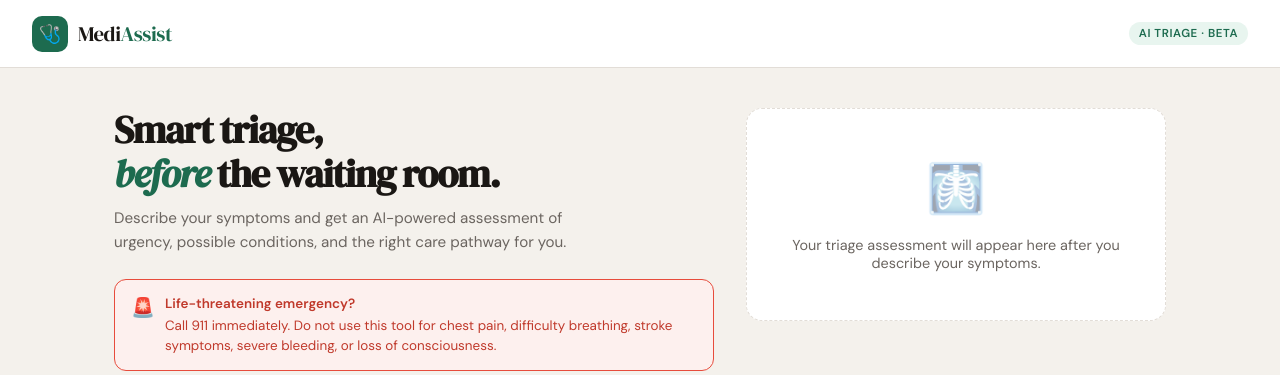
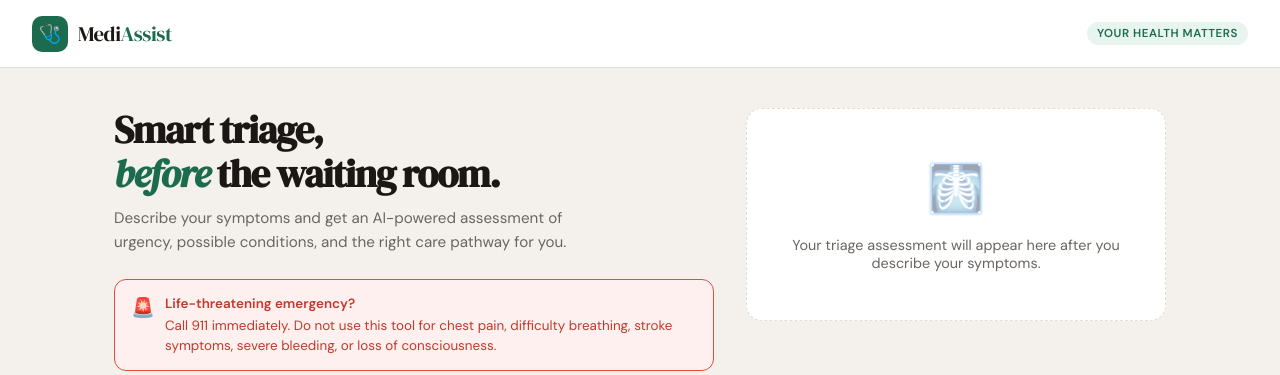
Before and after one commit to nonhleB/MediAssist, a Flask app: page / in a window 1280 px wide. Shown: the top 375 px of the page. Run offline with Flask 3, Linux system fonts and the light colour scheme; parts of the project's set-up code (start-up, migrations or seed data) failed here and were passed over.

Commit message:
Update index.html

```diff
--- a/templates/index.html
+++ b/templates/index.html
@@ -424,7 +424,7 @@
         <div class="logo-icon">🩺</div>
         <span class="logo-text">Medi<span>Assist</span></span>
     </div>
-    <div class="header-badge">AI Triage · Beta</div>
+    <div class="header-badge">Your Health Matters</div>
 </header>
 
 <div class="layout">
```
